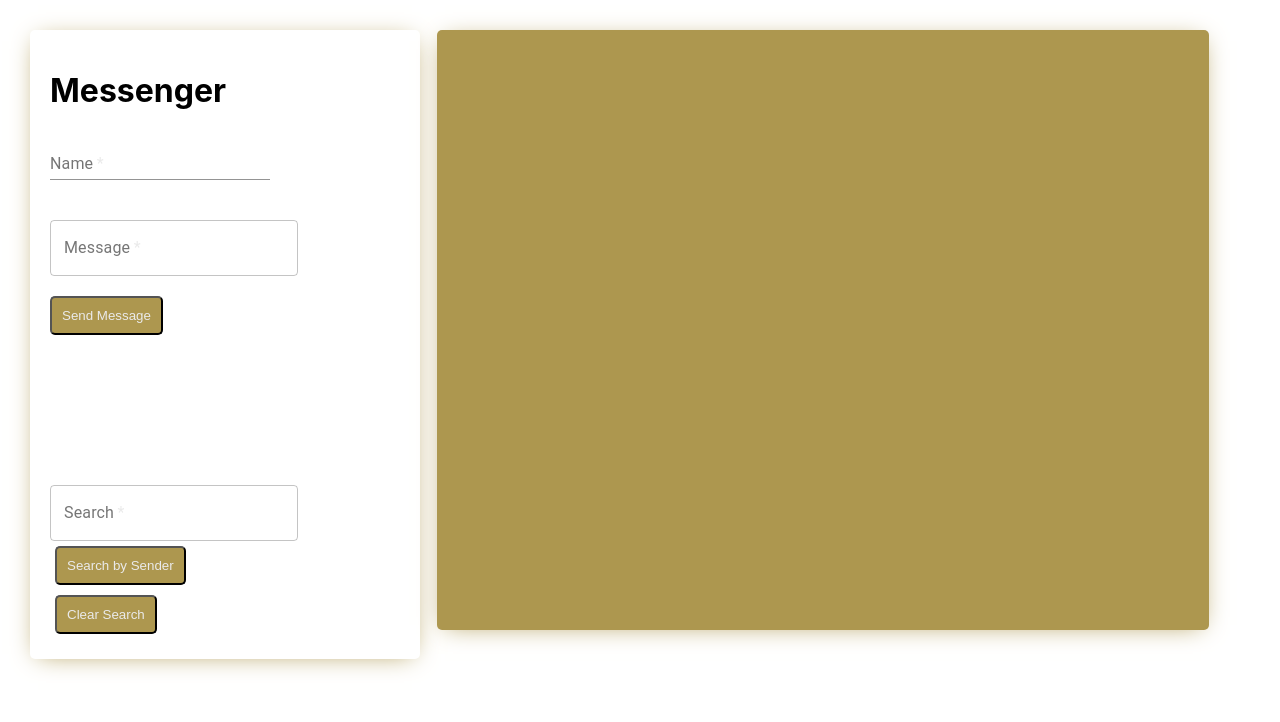
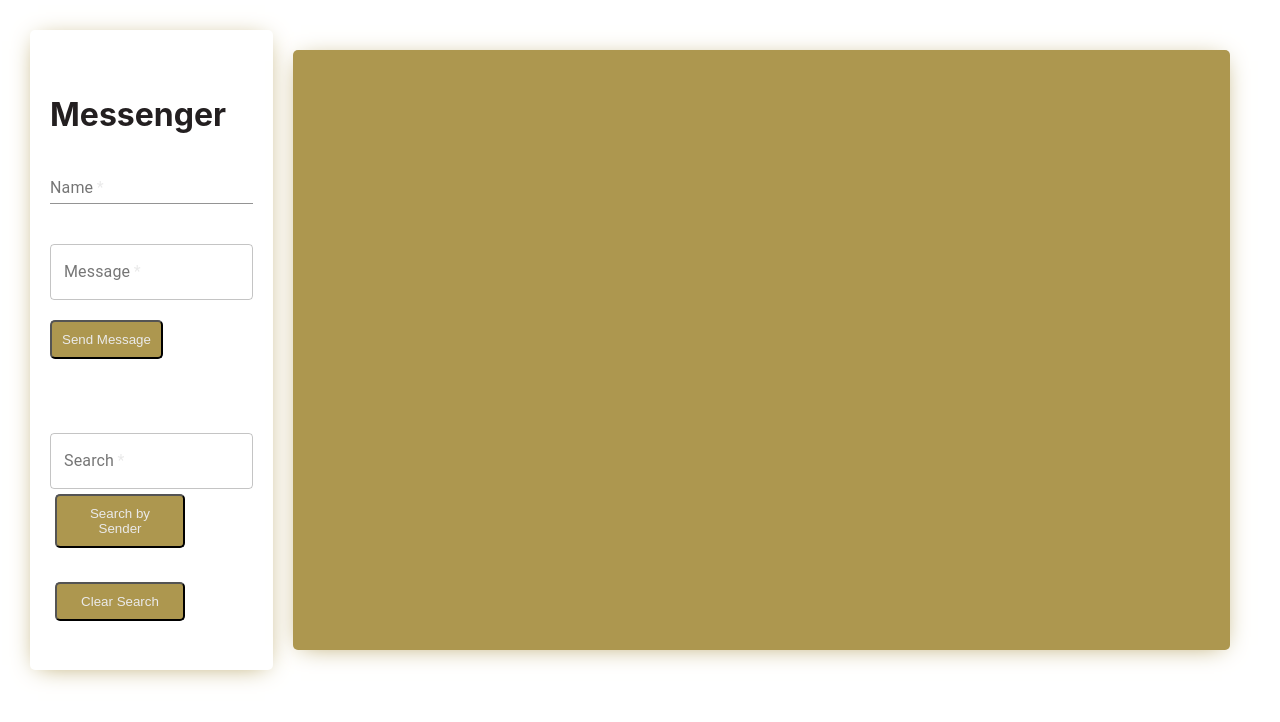
Before and after one commit to emackinnon1/messenger, a React (Create React App) app in the folder client/: page / in a window 1280 px wide. Shown: the top 722 px of the page. Built offline with nearby package versions, Linux system fonts and the light colour scheme.

Commit message:
Add flex to sidebar forms

```diff
--- a/client/src/App.css
+++ b/client/src/App.css
@@ -1,18 +1,16 @@
-/*
-#ad974f;
-#8E793E;
-#231F20;
-#EAEAEA;
-*/
-
 .app {
-  display: grid;
+  display: flex;
+  flex-direction: row;
+  justify-content: space-around;
   grid-template-columns: 1fr 2fr;
   margin: 30px;
   max-height: 80vh;
 }
 
 .forms {
+  display: flex;
+  flex-direction: column;
+  justify-content: space-evenly;
   max-width: 350px;
   max-height: 100%;
   border-radius: 5px;
@@ -25,7 +23,7 @@
 }
 
 .send-message {
-  margin: 20px 0 150px;
+  margin: 20px 0 50px;
   padding: 10px;
   background: transparent;
   border-radius: 5px;
@@ -47,6 +45,7 @@
   color: #eaeaea;
   background: #ad974f;
   margin: 5px;
+  width: 130px;
 }
 
 .clear-search-btn {
@@ -56,9 +55,11 @@
   color: #eaeaea;
   background: #ad974f;
   margin: 5px;
+  width: 130px;
 }
 
 .render-chat {
+  margin: 20px;
   width: 90%;
   height: 70vh;
   border-radius: 5px;
--- a/client/src/index.css
+++ b/client/src/index.css
@@ -1,13 +1,12 @@
 body {
   margin: 0;
-  font-family: -apple-system, BlinkMacSystemFont, 'Segoe UI', 'Roboto', 'Oxygen',
-    'Ubuntu', 'Cantarell', 'Fira Sans', 'Droid Sans', 'Helvetica Neue',
-    sans-serif;
+  color: #231f20;
+  font-family: -apple-system, BlinkMacSystemFont, 'Segoe UI', 'Roboto', 'Oxygen', 'Ubuntu',
+    'Cantarell', 'Fira Sans', 'Droid Sans', 'Helvetica Neue', sans-serif;
   -webkit-font-smoothing: antialiased;
   -moz-osx-font-smoothing: grayscale;
 }
 
 code {
-  font-family: source-code-pro, Menlo, Monaco, Consolas, 'Courier New',
-    monospace;
+  font-family: source-code-pro, Menlo, Monaco, Consolas, 'Courier New', monospace;
 }
```
